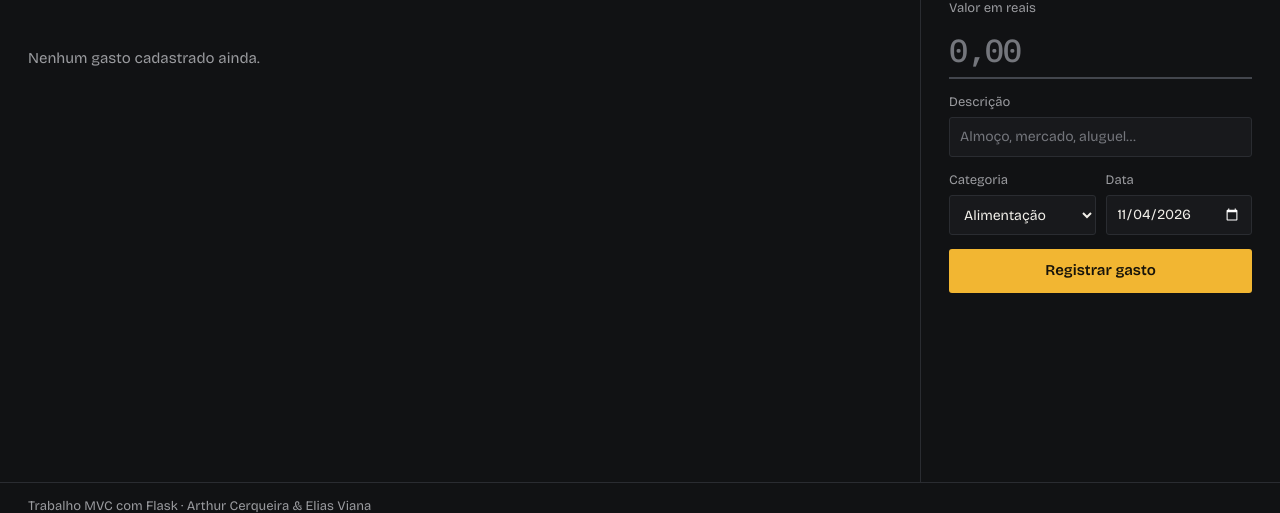
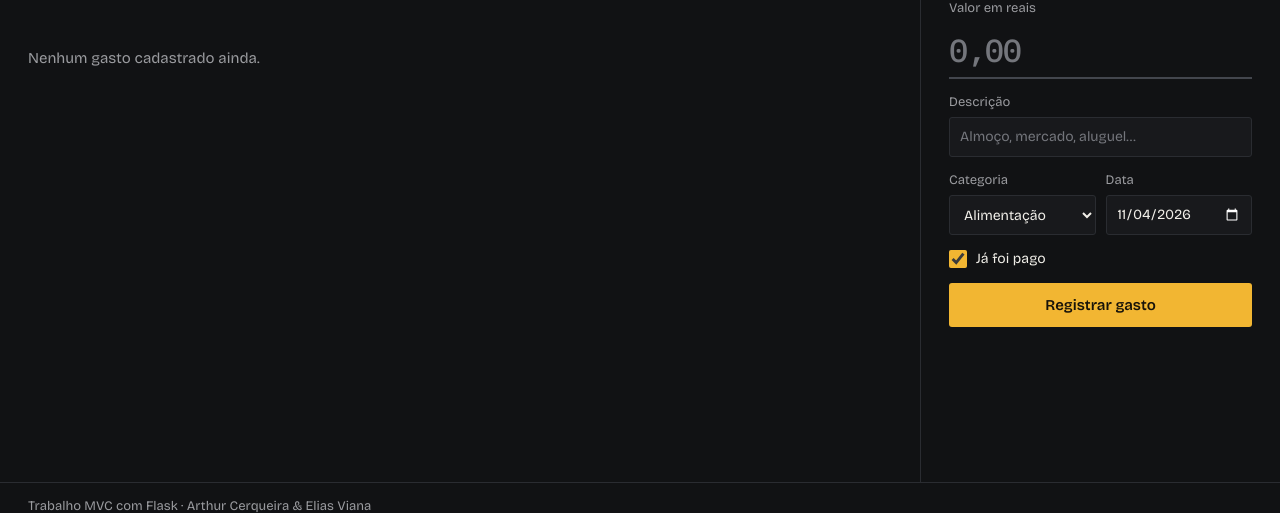
Before and after one commit to Cerqueiraasc/MVC-CONTROL, a Flask app: page / in a window 1280 px wide. Shown: the part 270-783 px from the top of the page. Run offline with Flask 3, Linux system fonts and the light colour scheme.

Commit message:
Adiciona a opção "Já foi pago" ao cadastro e à edição
Gastos novos passam a nascer como pagos por padrão, já que a maioria é
registrada depois de paga. Desmarcar a opção mantém o gasto como a pagar.

Co-Authored-By: Claude Opus 5.5 <noreply@anthropic.com>

```diff
--- a/controller.py
+++ b/controller.py
@@ -38,7 +38,8 @@ def validar_formulario(form):
         data_gasto = datetime.strptime(form.get("data", ""), "%Y-%m-%d").date()
     except ValueError:
         data_gasto = date.today()
-    return {"descricao": descricao, "valor": valor, "categoria": categoria, "data": data_gasto}, None
+    pago = "pago" in form  # O navegador só envia o checkbox quando ele está marcado
+    return {"descricao": descricao, "valor": valor, "categoria": categoria, "data": data_gasto, "pago": pago}, None
 
 
 def rotas(app):
--- a/static/style.css
+++ b/static/style.css
@@ -118,6 +118,9 @@ input:hover, select:hover { border-color: var(--linha-forte); }
 input:focus, select:focus { outline: none; border-color: var(--destaque); }
 input::placeholder { color: #74767c; }
 
+.form .campo-check { display: flex; align-items: center; gap: 9px; color: var(--texto); font-size: 14px; cursor: pointer; }
+.campo-check input { width: 18px; height: 18px; min-height: 0; margin: 0; padding: 0; accent-color: var(--destaque); cursor: pointer; }
+
 .campo-valor input {
     min-height: 54px;
     padding: 4px 0;
--- a/templates/editar.html
+++ b/templates/editar.html
@@ -16,6 +16,7 @@
             </label>
             <label>Data <input name="data" type="date" value="{{ gasto.data.isoformat() }}"></label>
         </div>
+        <label class="campo-check"><input type="checkbox" name="pago" {% if gasto.pago %}checked{% endif %}> Já foi pago</label>
         <div class="botoes">
             <button>Salvar alterações</button>
             <a class="botao-secundario" href="/">Cancelar</a>
--- a/templates/index.html
+++ b/templates/index.html
@@ -75,6 +75,7 @@
                     </label>
                     <label>Data <input name="data" type="date" value="{{ hoje }}"></label>
                 </div>
+                <label class="campo-check"><input type="checkbox" name="pago" checked> Já foi pago</label>
                 <button>Registrar gasto</button>
             </form>
         </section>
```
Also changed, not shown: README.md.
